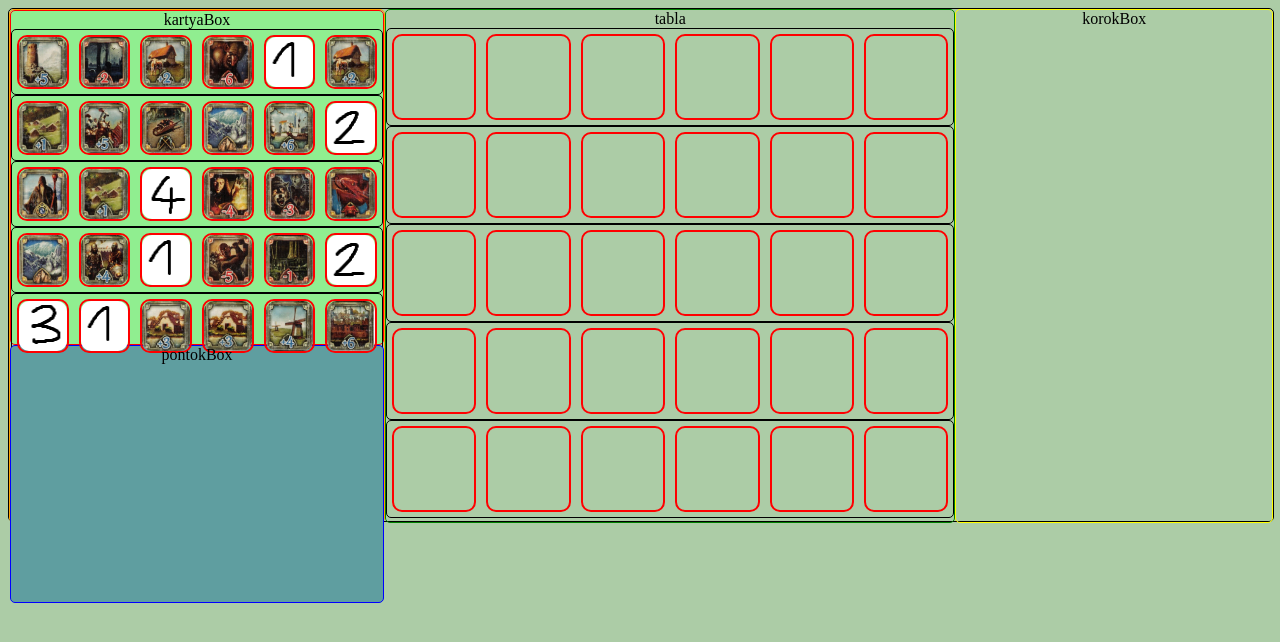
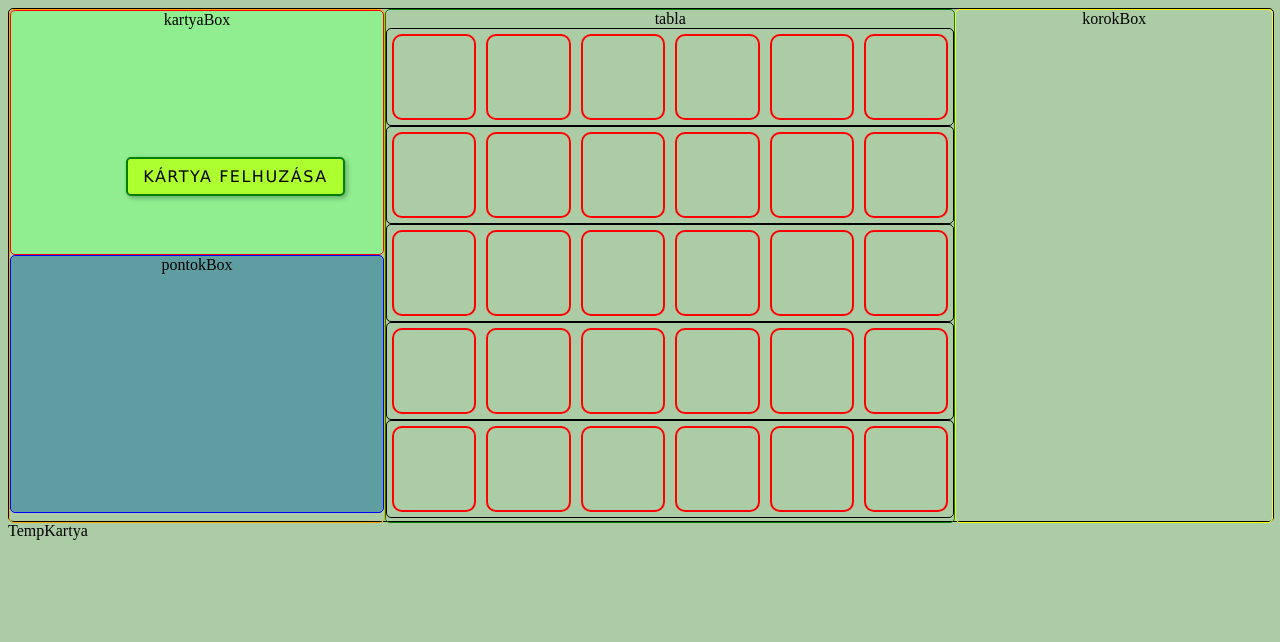
Before and after one commit to HavaAlex/Ckik11Csop2Kozos, a plain HTML site: page társasprojekt/index.html in a window 1280 px wide. Drawn offline with Linux system fonts and the light colour scheme.

Commit message:
Készen van a kártyák lerakása

```diff
--- a/társasprojekt/script.js
+++ b/társasprojekt/script.js
@@ -5,6 +5,7 @@ var kartyaBox = document.createElement("div");
 var pontokBox = document.createElement("div");
 var tabla = document.createElement("div");
 var korokBox = document.createElement("div");
+var TempKartya = document.createElement("div");
 
 var kartyak=[
     {id:1,value:-3,sign:''},
@@ -61,11 +62,13 @@ function JatekterBetoltes()
     jatekTer.appendChild(balPanel);
     jatekTer.appendChild(tabla);
     jatekTer.appendChild(korokBox);
+    document.body.appendChild(TempKartya);
 
     kartyaBox.innerHTML = "kartyaBox";
     pontokBox.innerHTML = "pontokBox";
     tabla.innerHTML = "tabla";
     korokBox.innerHTML = "korokBox";
+    TempKartya.innerHTML = "TempKartya";
 }
 function JatekterElrendezes()
 {
@@ -74,6 +77,7 @@ function JatekterElrendezes()
     pontokBox.id = "pontokbox";
     tabla.id = "tabla";
     korokBox.id = "korokbox";
+    TempKartya.id ="TempKartya"
 }
 var k = 1;
 function TablaGeneralas()
@@ -87,6 +91,7 @@ function TablaGeneralas()
             var oszlopDiv = document.createElement("div");
             oszlopDiv.classList += " oszlopdiv";
             oszlopDiv.id = k;
+            oszlopDiv.setAttribute("onclick","cellaRanyom(this)")
             cellak.push({id:k})
             k++;
             sorDiv.appendChild(oszlopDiv);
@@ -122,10 +127,6 @@ function cellakFeltoltese(){
         hasznaltkepek.push(randomkep);
         cellak[randomhely-1].kartyae=true;
         cellak[randomhely-1].kartya=kartyak[randomkep-1];
-        // var temphely = document.getElementById(randomhely);
-        // var img = document.createElement("img");
-        // img.src = "img/" + randomkep + ".png";
-        // temphely.appendChild(img);
     }
     for (let index = 0; index < 7; index++) {
         var randomhely = Math.floor(Math.random()*30)+1;
@@ -144,7 +145,7 @@ function cellakFeltoltese(){
         cellak[randomhely-1].kartya=tornyok[randomkep-1];
 
     }
-
+    console.log(hasznalttornyok)
 }
 
 function pontozas(){
@@ -170,54 +171,70 @@ function pontozas(){
 
 }
 
+function cucc(){
+    var gomb = document.createElement("input");
+    gomb.style.display ="block"
+    gomb.type = "button";
+    gomb.value = "Kártya felhuzása";
+    gomb.style.marginTop="10vw";
+    gomb.style.marginLeft="9vw";
+    gomb.className="gomb";
+    gomb.id=31;
+    gomb.setAttribute("onclick","KepKirako(this)");
+    kartyaBox.appendChild(gomb);
+}
 
-var nemk=31;
-function cucc(){
+var ranyom = false
 
-
-    for(var i = 0; i < 5; i++)
-    {
-        var sorDiv = document.createElement("div");
-        sorDiv.classList += "K_sordiv";
-        for(var j = 0; j<6;j++)
-        {
-            var oszlopDiv = document.createElement("div");
-            oszlopDiv.classList += "K_oszlopdiv";
-            oszlopDiv.id = nemk;
-            nemk++;
-            oszlopDiv.setAttribute("onclick","KepCserelo(this)");
-            sorDiv.appendChild(oszlopDiv);
-        }
-        kartyaBox.appendChild(sorDiv);
-    }
-
-
-    // kepekBerakasa
-
-    for (let i = 0; i < cellak.length; i++) {
-        if (cellak[i].kartyae === true) {
-            var temphely = document.getElementById(i+31);
+var gomb;
+function KepKirako(div){
+    ranyom = true
+    gomb = div;
+    gomb.setAttribute("onclick","");
+    console.log(div.id)
+    var temp = cellak[div.id-31];
+    console.log(temp.id);
+    console.log(temp);
+        if (temp.kartyae === true) {
             var img = document.createElement("img");
-            img.src = "img/" + cellak[i].kartya.id + ".png";
-            img.width = "10px";
-            img.height = "10px";
-            temphely.appendChild(img);
+            img.src = "img/" + temp.kartya.id + ".png";
+            TempKartya.appendChild(img);
         }
         else{
-            var temphely = document.getElementById(i+31);
             var img = document.createElement("img");
-            img.src = "tornyok/" + cellak[i].kartya.id + ".png";
-            temphely.appendChild(img);
+            img.src = "tornyok/" + temp.kartya.id + ".png";
+            TempKartya.appendChild(img);
         }
-    }
 }
 
-function KepCserelo(div){
-    var temp = div.id;
-    var kep = document.getElementById("temp");
-    console.log(temp);
-    console.log(kep);
+function cellaRanyom(div){
+    console.log(ranyom);
+    if (ranyom == true)  {
+        var cella = div
+        console.log(cellak[gomb.id-31].id);
+        console.log(cella.id)
+        console.log("van kep");
+        console.log(cellak[gomb.id-31].id);
+        if (cellak[gomb.id-31].kartyae==true) {
+            var img = document.createElement("img");
+            img.src = "img/" + cellak[gomb.id-31].kartya.id + ".png";
+            cella.appendChild(img);
+        }
+        else{
+            var img = document.createElement("img");
+            img.src = "tornyok/" + cellak[gomb.id-31].kartya.id + ".png";
+            cella.appendChild(img);
+        }
+        cella.setAttribute("onclick","")
+
+        gomb.id++;
+        gomb.setAttribute("onclick","KepKirako(this)");
+
+    }
+    ranyom = false
+
 }
+
 
 function Main()
 {
@@ -227,8 +244,28 @@ function Main()
     cellakFeltoltese();
     console.log(cellak)
     cucc();
-    pontozas();
+    // pontozas();
 
 }
 
 Main();
+
+
+    // kepekBerakasa
+
+    // for (let i = 0; i < cellak.length; i++) {
+    //     if (cellak[i].kartyae === true) {
+    //         var temphely = document.getElementById(i+31);
+    //         var img = document.createElement("img");
+    //         img.src = "img/" + cellak[i].kartya.id + ".png";
+    //         img.width = "10px";
+    //         img.height = "10px";
+    //         temphely.appendChild(img);
+    //     }
+    //     else{
+    //         var temphely = document.getElementById(i+31);
+    //         var img = document.createElement("img");
+    //         img.src = "tornyok/" + cellak[i].kartya.id + ".png";
+    //         temphely.appendChild(img);
+    //     }
+    // }
--- a/társasprojekt/style.css
+++ b/társasprojekt/style.css
@@ -26,7 +26,7 @@ body{
 #kartyabox{
     border-radius: 5px;
     border: 1px solid red;
-    height: 26vw;
+    height: 19vw;
     background-color: var(--kartybox);
     text-align: center;
 }
@@ -89,3 +89,41 @@ img{
     margin: 5px;
     border-radius: 10px;
 }
+
+
+.gomb {
+    background-color: greenyellow;
+    border: 2px solid green;
+    color: black;
+    padding: 8px 15px;
+    font-size: 16px;
+    font-family: Verdana, Arial, sans-serif;
+    text-transform: uppercase;
+    letter-spacing: 1.5px;
+    border-radius: 5px;
+    box-shadow: 2px 2px 5px rgba(0, 0, 0, 0.3);
+  }
+
+.gomb:hover {
+    background-color: gray;
+    border-color: var(--vilagoskek);
+    color: black;
+    box-shadow: 1px 1px 3px rgba(0, 0, 0, 0.3);
+    cursor: pointer;
+  }
+
+  .gomb:active {
+    background-color: greenyellow;
+    border-color: green;
+    color: black;
+    box-shadow: inset 1px 1px 3px rgba(0, 0, 0, 0.3);
+  }
+
+#TempKartya img{
+    /* border: 2px solid greenyellow;
+    margin-left: auto;
+    margin-right: auto;
+    display: block; */
+    height: 100px;
+    width: 100px;
+}
```
Also changed, not shown: társasprojekt/index.html (+1 -0 lines).
